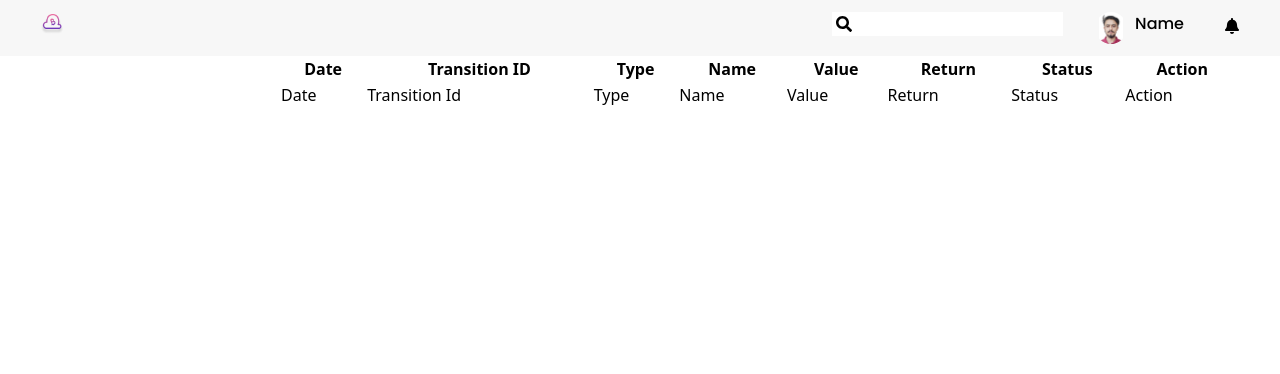
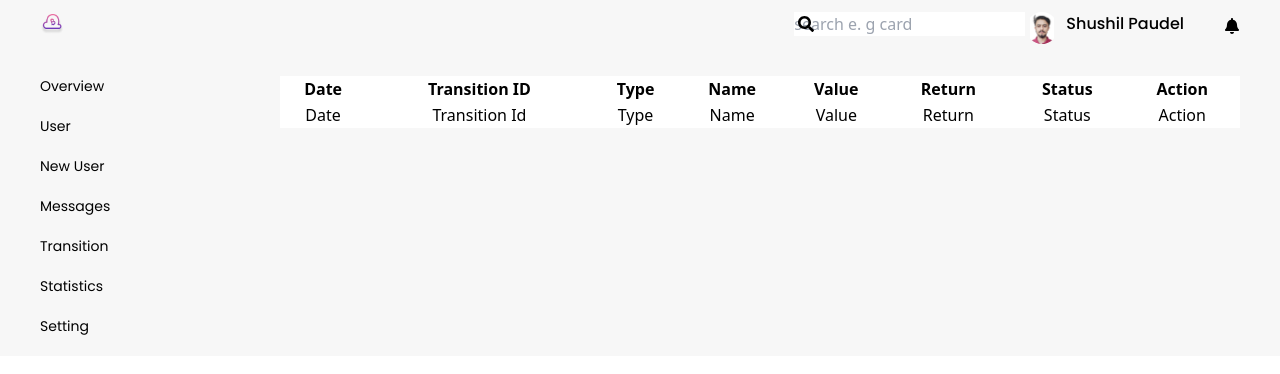
Before and after one commit to shushilpaudel78/First-React-App, a React (Vite) app: page / in a window 1280 px wide. Shown: the top 374 px of the page. Built offline with nearby package versions, Linux system fonts and the light colour scheme.

Commit message:
push link

```diff
--- a/package.json
+++ b/package.json
@@ -15,7 +15,8 @@
     "@fortawesome/react-fontawesome": "^0.2.2",
     "react": "^18.3.1",
     "react-dom": "^18.3.1",
-    "react-icons": "^5.3.0"
+    "react-icons": "^5.3.0",
+    "react-router-dom": "^6.26.2"
   },
   "devDependencies": {
     "@eslint/js": "^9.9.0",
--- a/src/components/Container.jsx
+++ b/src/components/Container.jsx
@@ -8,7 +8,7 @@ export default function Container() {
 
     <>
 
-    <div className="w-full h-auto">
+    <div className="w-full h-auto  bg-[#F7F7F7] py-5">
 
       <div className='max-w-[1200px] m-auto'>
 
@@ -27,6 +27,7 @@ export default function Container() {
           <div className="w-[80%] h-auto">
 
           <Table />
+
 
 
           </div>
--- a/src/components/Nav.jsx
+++ b/src/components/Nav.jsx
@@ -25,13 +25,12 @@ function Nav() {
 
 
 
-
             {/* profile  */}
             <div className='flex flex-wrap  gap-x-4'>
 
 
-              <div className="relative ">
-                <input type="text border-red pl-1 pr-2 w-[260px] h-[60px]"  />
+              <div className="relative  w-[200px] h-">
+                <input type="w-full h-full"  placeholder='search e. g card' />
               <FaSearch className="absolute top-1 left-1" />
               </div>
 
@@ -40,7 +39,7 @@ function Nav() {
               <div className="flex mx-4">
 
                 <div className="w-8 h-8" ><img src={profile} alt="profile image" className='w-full h-full object-contain rounded-2xl' /></div>
-                <label htmlFor="" className='font-poppins mx-2 font-medium not-italic mx-2'>Name</label>
+                <label htmlFor="" className='font-poppins mx-2 font-medium not-italic mx-2'>Shushil Paudel</label>
 
               </div>
 
--- a/src/components/Sidebar.jsx
+++ b/src/components/Sidebar.jsx
@@ -1,18 +1,36 @@
+import { BrowserRouter as Router, Routes, Route, Link } from 'react-router-dom';
+
 import React from 'react'
 
 export default function sidebar() {
   return (
+    <Router>
 
-    <div className=''>
+    <div className='w-full h-auto -8 bg-[#F7F7F7] '>
+
+      <ul className='flex flex-wrap  flex-col gap-5 font-poppins text-sm'>
+        <li> <Link to="/overview">Overview</Link></li>
+        <li> <Link to="/user">User</Link></li>
+        <li> <Link to="/newuser"> New User</Link></li>
+        <li> <Link to="/messages">Messages</Link></li>
+        <li> <Link to="/transition">Transition</Link></li>
+        <li> <Link to="/statistics">Statistics</Link></li>
+        <li> <Link to="/setting">Setting</Link></li>
 
 
 
+      </ul>
 
-
+      {/* <Routes>
+        <Route path="/" element={<Home />} />
+        <Route path="/about" element={<About />} />
+      </Routes> */}
 
 
 
 
     </div>
+
+    </Router>
   )
 }
--- a/src/components/Table.jsx
+++ b/src/components/Table.jsx
@@ -3,7 +3,7 @@ import React from 'react'
 export default function Table() {
     return (
         <div>
-            <table className='w-full'>
+            <table className='w-full text-center bg-white'>
                 <tr>
                     <th>Date </th>
                     <th>Transition ID </th>
```
Also changed, not shown: 1 other file (tests, documents, lock files or other folders).
